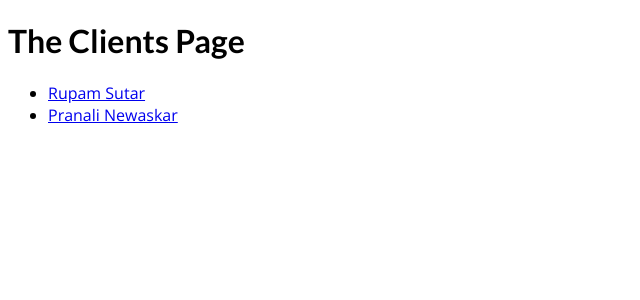
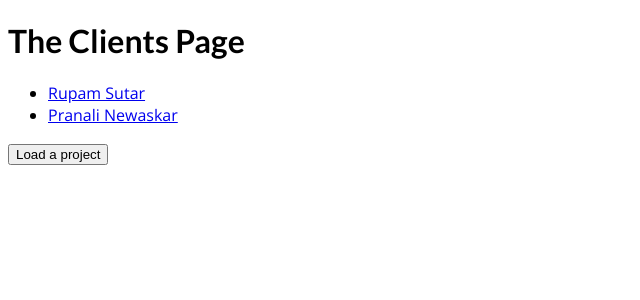
Before and after one commit to rupamsutar/NextJS-first-setup, a Next.js app: page /clients in a window 1280 px wide. Shown: the top 300 px of the page, without its empty margins (0-640 px from the left). Built offline with nearby package versions, Linux system fonts and the light colour scheme.

Commit message:
Navigating Programatically

```diff
--- a/pages/clients/index.js
+++ b/pages/clients/index.js
@@ -1,5 +1,6 @@
 import React from "react";
 import Link from "next/link";
+import { useRouter } from "next/router";
 
 const clients = [
   {
@@ -13,6 +14,11 @@ const clients = [
 ];
 
 const Clients = () => {
+  const router = useRouter();
+  const loadHandler = () => {
+    router.push("clients/RupamsProject/NextJS-will-be-in-tech-stack");
+  };
+
   return (
     <div>
       <h1>The Clients Page</h1>
@@ -30,6 +36,7 @@ const Clients = () => {
           </li>
         ))}
       </ul>
+      <button onClick={loadHandler}>Load a project</button>
     </div>
   );
 };
```
